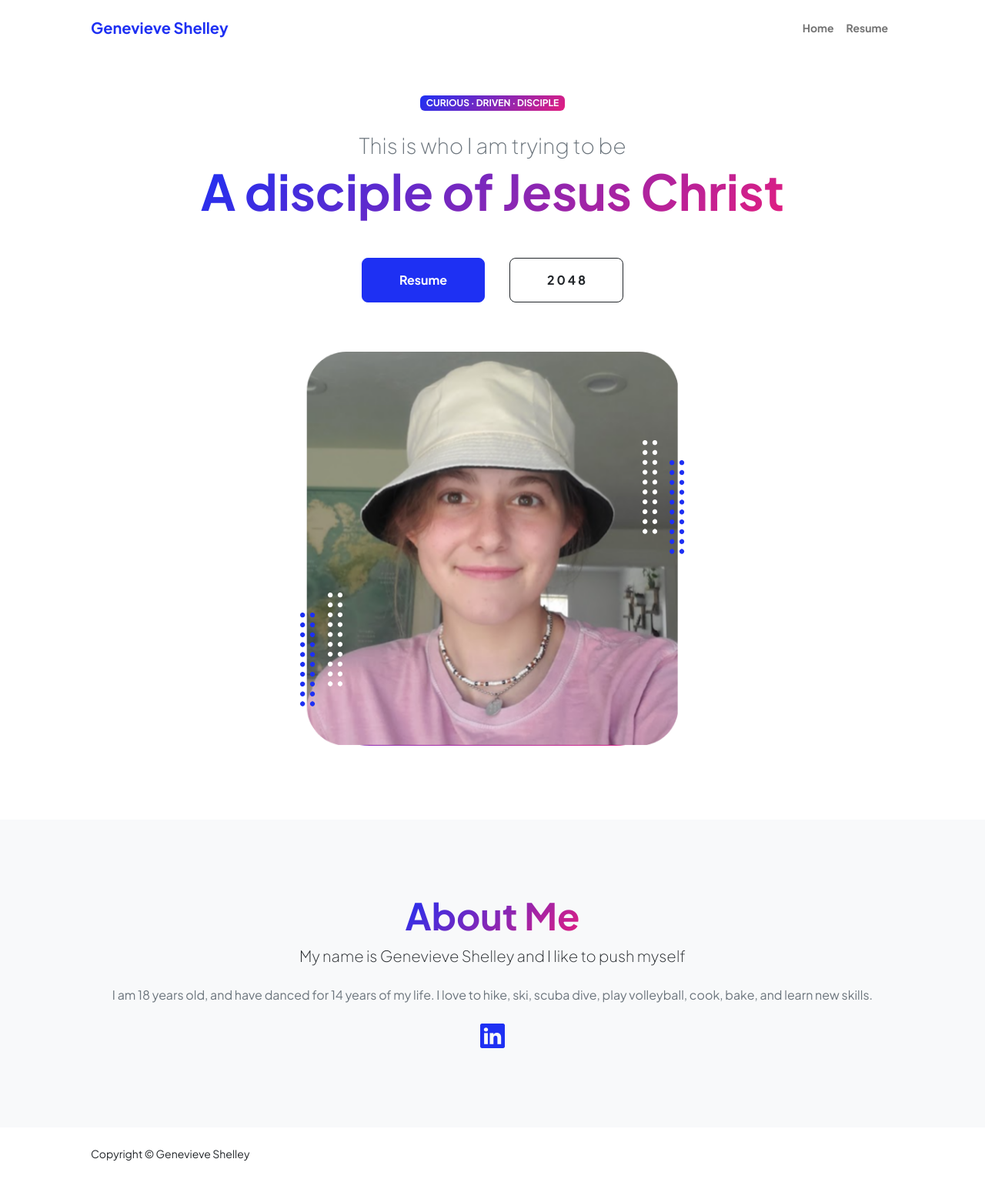
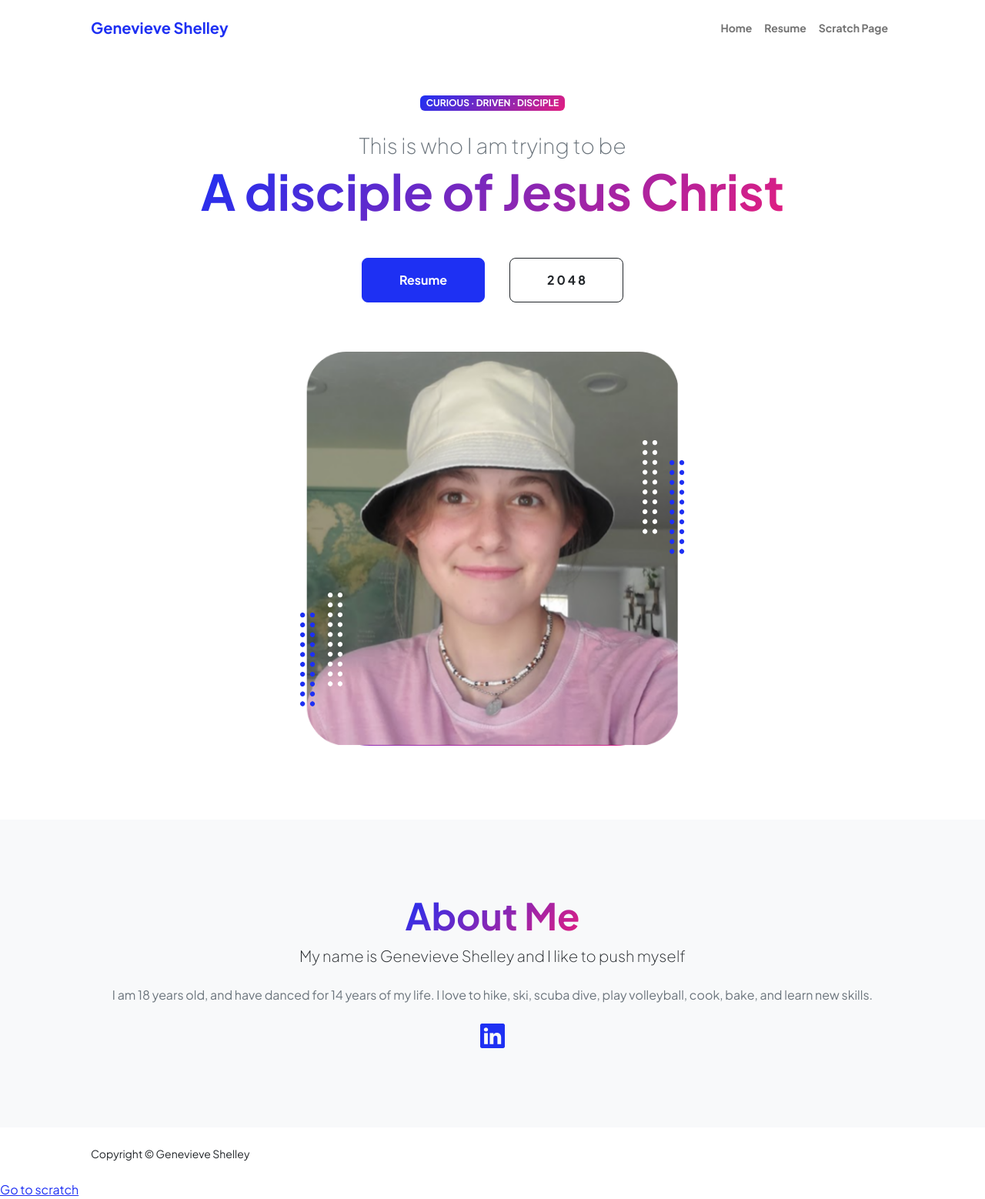
Before and after one commit to GenevieveShelley/FinalProjectIS, a plain HTML site: page index.html in a window 1280 px wide. Shown: the whole page at 77% size. Before the commit the page ends 1534 px from the top, so only its background shows below. Drawn offline with nearby package versions, Linux system fonts and the light colour scheme.

Commit message:
Add files via upload

```diff
--- a/index.html
+++ b/index.html
@@ -28,7 +28,7 @@
                         <ul class="navbar-nav ms-auto mb-2 mb-lg-0 small fw-bolder">
                             <li class="nav-item"><a class="nav-link" href="index.html">Home</a></li>
                             <li class="nav-item"><a class="nav-link" href="html/resume.html">Resume</a></li>
-                            <!-- <li class="nav-item"><a class="nav-link" href="projects.html"></a></li> -->
+                            <li class="nav-item"><a class="nav-link" href="html/scratch.html">Scratch Page</a></li>
                             <!-- <li class="nav-item"><a class="nav-link" href="contact.html">Contact</a></li> -->
                         </ul>
                     </div>
@@ -214,5 +214,7 @@
         <script src="https://cdn.jsdelivr.net/npm/bootstrap@5.2.3/dist/js/bootstrap.bundle.min.js"></script>
         <!-- Core theme JS-->
         <script src="js/scripts.js"></script>
+
+<a href="html/scratch.html" >Go to scratch</a>
     </body>
 </html>
```
